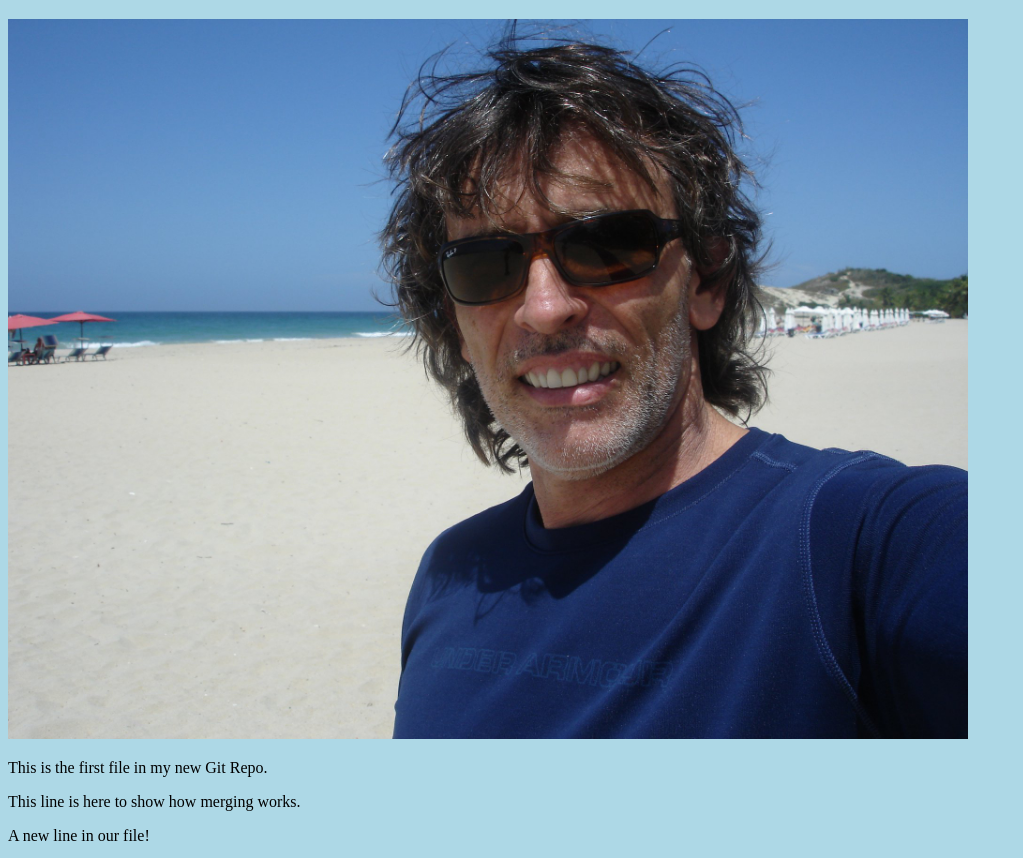
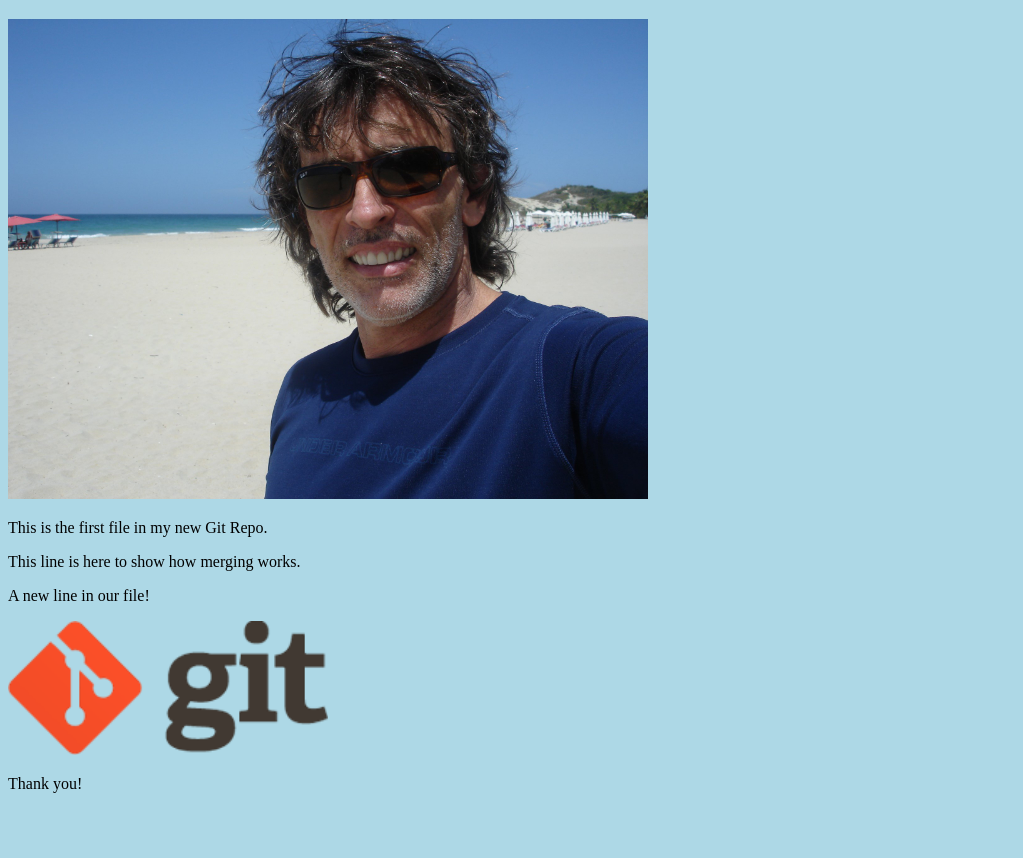
Before and after one commit to usabraz/usabraz.github.io, a plain HTML site: page index.html in a window 1280 px wide. Shown: the part 61-919 px from the top of the page, without its empty margins (0-1023 px from the left). After the commit the page ends 870 px from the top, so only its background shows below. Drawn offline with Linux system fonts and the light colour scheme.

Commit message:
Updated index.html. Resized image

```diff
--- a/index.html
+++ b/index.html
@@ -7,10 +7,11 @@
 <body>
 
 <h1>Hello world!</h1>
-<div><img src="img_hello_world.jpg" alt="Hello World from Space" style="width:100%;max-width:960px"></div>
+<div><img src="img_hello_world.jpg" alt="Hello World from Space" style="width:100%;max-width:640px"></div>
 <p>This is the first file in my new Git Repo.</p>
 <p>This line is here to show how merging works.</p>
 <p>A new line in our file!</p>
-<div><img src="img_hello_git.png" alt="Hello Git" style="width:100%;max-width:640px"></div>
+<div><img src="img_hello_git.png" alt="Hello Git" style="width:100%;max-width:320px"></div>
+<p>Thank you!</p>
 </body>
 </html>
```
